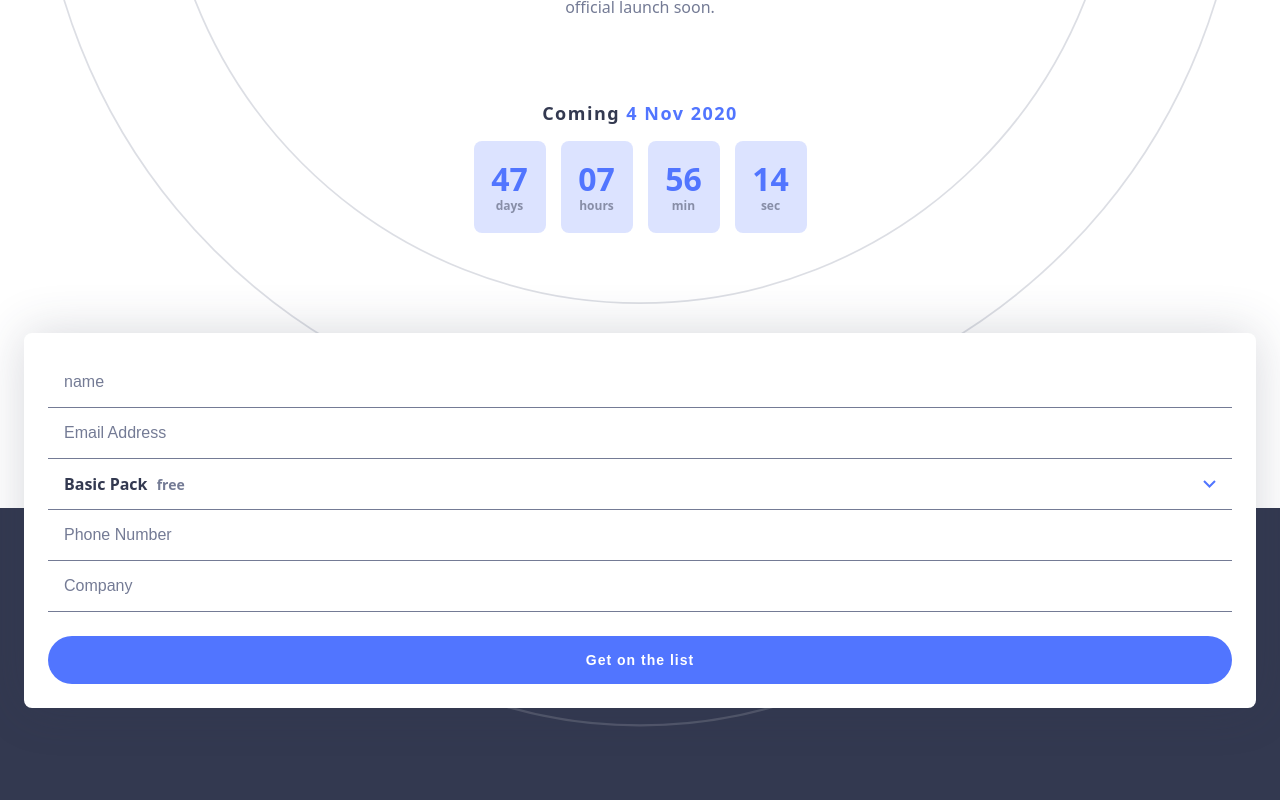
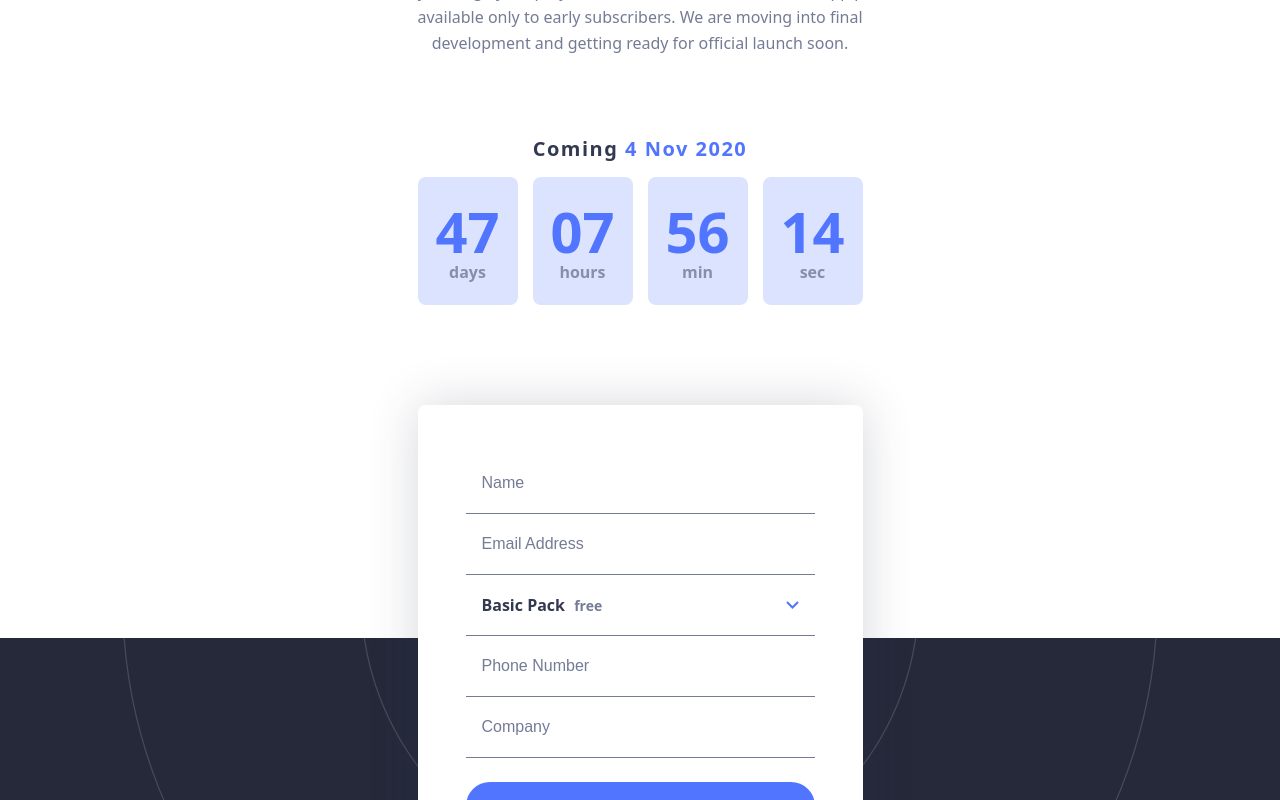
Before and after one commit to lasha-abuladze/officelite-coming-soon-site-, a website: page secondpage.html in a window 1280 px wide. Shown: the part 300-1100 px from the top of the page. Drawn offline with Linux system fonts and the light colour scheme.

Commit message:
add innerPage/s responsive styles (min-width: 768px)

```diff
--- a/secondpage.html
+++ b/secondpage.html
@@ -65,7 +65,7 @@
         <form>
 
             <div class="inp-div">
-                <input type="text" placeholder="name">
+                <input type="text" placeholder="Name">
                 <img class="error-svg" src="./assets/sign-up/icon-cross.svg" alt="#">
             </div>
 
--- a/style-innerPage.scss
+++ b/style-innerPage.scss
@@ -281,7 +281,7 @@ main {
     .dark-background {
         width: 100%;
         height: 300px;
-        background-color: #333950;
+        background-color: #25293A;
         position: absolute;
         bottom: 0;
         left: 0;
@@ -305,3 +305,92 @@ main {
 
 
 }
+
+
+
+
+@media only screen and (min-width: 768px) {
+
+    main {
+
+        text-align: left;
+        padding: 0px 24px;
+        padding-top: 80px;
+        box-sizing: border-box;
+        position: relative;
+        overflow-x: hidden;
+
+        .header-pattern {
+            display: none;
+        }
+
+        section {
+            padding: 100px 0px;
+
+            article {
+                max-width: 572px;
+                margin: auto;
+                text-align: center;
+
+                h1 {
+                    margin-bottom: 26px;
+                }
+
+                p {
+                    padding: 0px 20px;
+                }
+            }
+
+            .coming__soon {
+                text-align: center;
+
+                p {
+                   font-size: 20px;
+                }
+
+                .time__left {
+
+                    div {
+                        width: 100px;
+                        height: 128px;
+
+                        strong {
+                            font-size: 56px;
+                        }
+
+                        span {
+                            font-size: 16px;
+                        }
+
+                    }
+                }
+
+            }
+        }
+
+        form {
+            width: 445px;
+            margin: auto;
+            padding: 48px;
+            box-sizing: border-box;
+            margin-bottom: 160px;
+
+            .inp-div {
+                height: 60px;
+            }
+        }
+
+        .dark-background {
+            height: 400px;
+
+            .img {
+                img {
+                    bottom: -50%;
+                    transform: scale(2);
+                }
+            }
+        }
+
+
+    }
+}
```
Also changed, not shown: style-innerPage.css.
